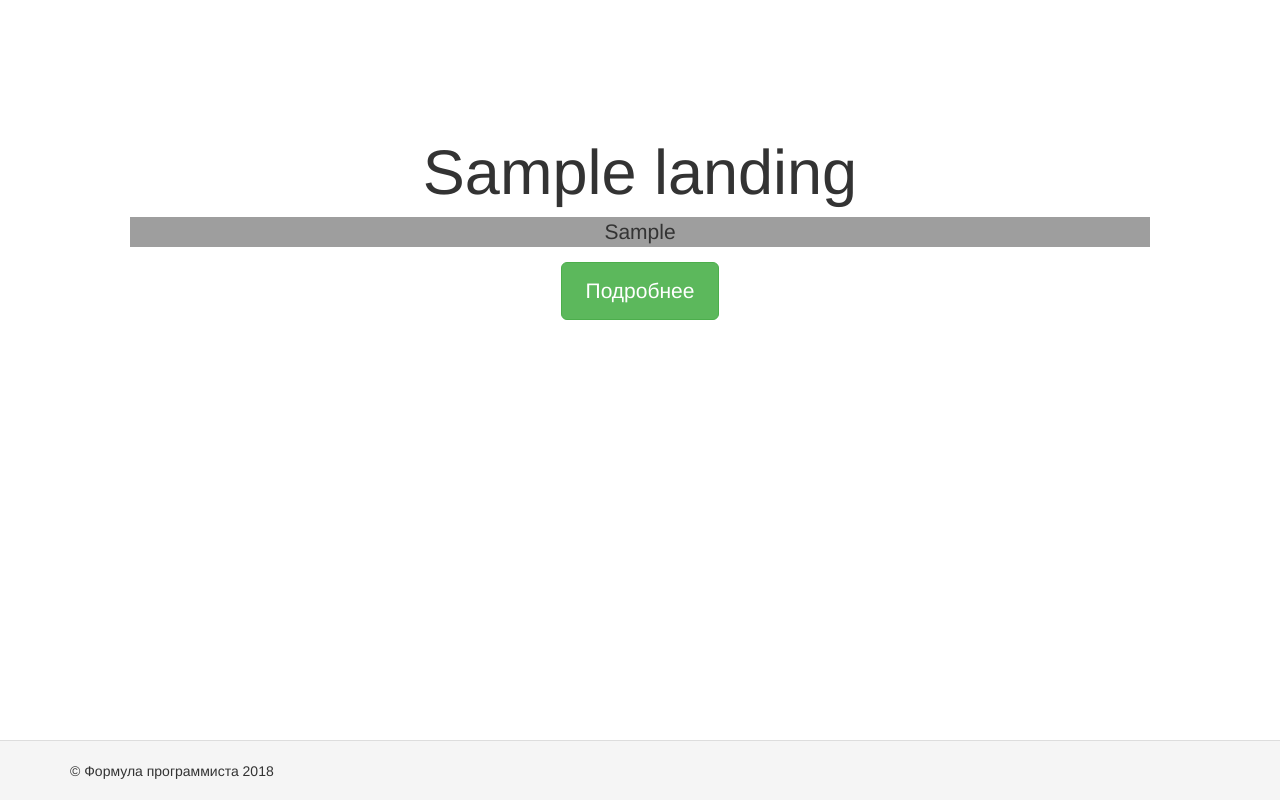
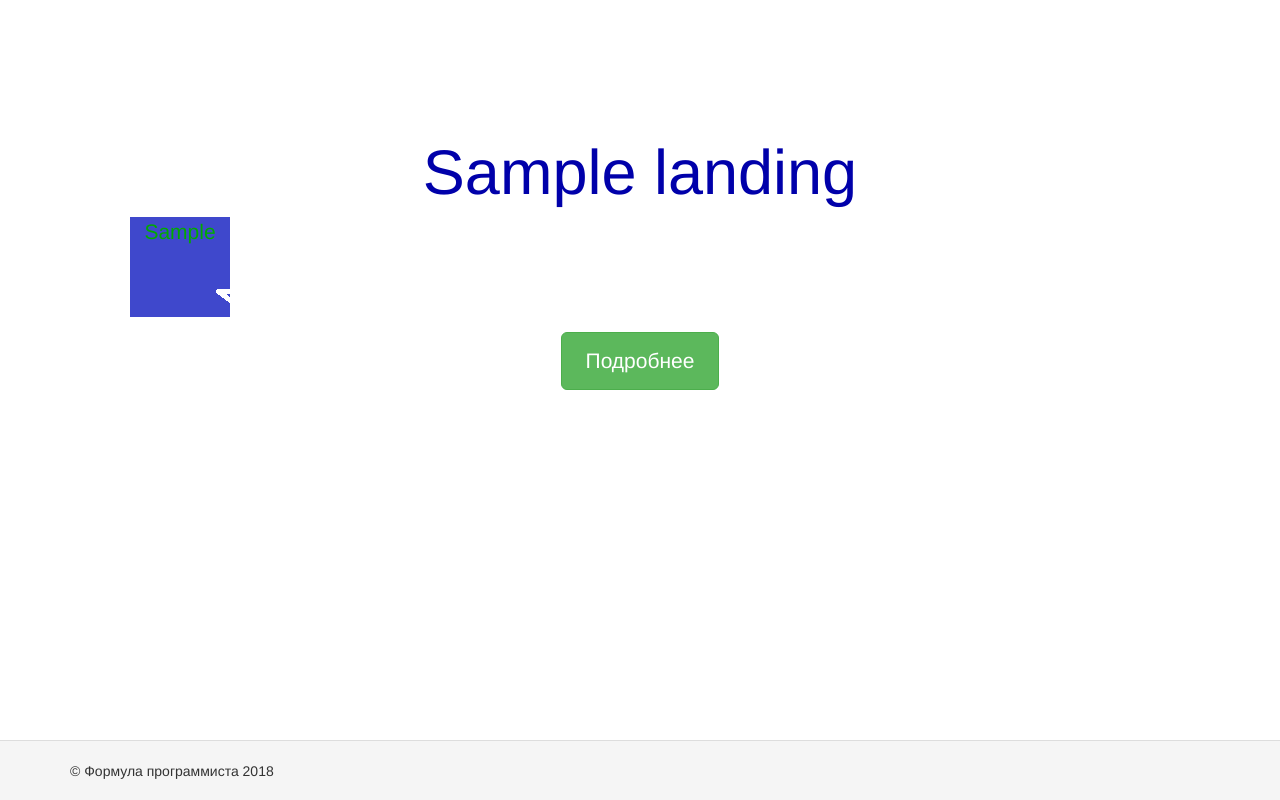
Before and after one commit to walerij/landing_min, a Yii app: template views/landing/themes/landing1/header.php in a window 1280 px wide. Run offline with PHP 8.4 and a stand-in for Yii, Linux system fonts and the light colour scheme; the template is opened without the code that fills it: most values are stand-ins (such as "Sample title", 1, 10 or a date in 2020); data that the repository does not hold is empty; some libraries are stand-ins or nearby versions; grey boxes are pictures that could not be loaded.

Commit message:
Небольшие изменения

```diff
--- a/views/landing/index.php
+++ b/views/landing/index.php
@@ -24,3 +24,7 @@ $this->title = 'Мой Лендинг';
                                        ?>
 </div>
 <? } ?>
+
+<div class="land_head">
+    dsfdsfs
+</div>
--- a/views/landing/themes/landing1/header.php
+++ b/views/landing/themes/landing1/header.php
@@ -4,12 +4,11 @@
  use yii\captcha\Captcha;
  ?>
 
-<div class="jumbotron"
-     style="background-image:  url(@app/views/themes/<?=$landing->theme;?>/logo1.png)" >
+<div class="jumbotron" >
 
         <h1><?=$landing->landing;?></h1>
 
-        <p class="lead" style="background-image:  url('/views/landing/themes/<?=$landing->theme;?>/logo1.png')" ><?=$landing->landing_info;?></p>
+        <p class="land_head"><?=$landing->landing_info;?></p>
 
         <p><a class="btn btn-lg btn-success" href="http://www.yiiframework.com">Подробнее</a></p>
     </div>
--- a/web/css/site.css
+++ b/web/css/site.css
@@ -24,7 +24,10 @@ body {
 .jumbotron {
     text-align: center;
     background-color: transparent;
+    color: #0000aa;
+
 }
+.jumbotron h1{color: #0000aa;}
 
 .jumbotron .btn {
     font-size: 21px;
@@ -113,3 +116,10 @@ a.desc:after {
 .nav > li > form > button.logout:focus {
     outline: none;
 }
+
+.land_head{
+    color: #00aa00;
+    background: url("../images/logo1.png");
+    width: 100px;
+    height: 100px;
+}
```
Also changed, not shown: .htaccess (deleted), web/images/logo1.png (renamed from views/landing/themes/landing1/logo1.png), 1 other file.
